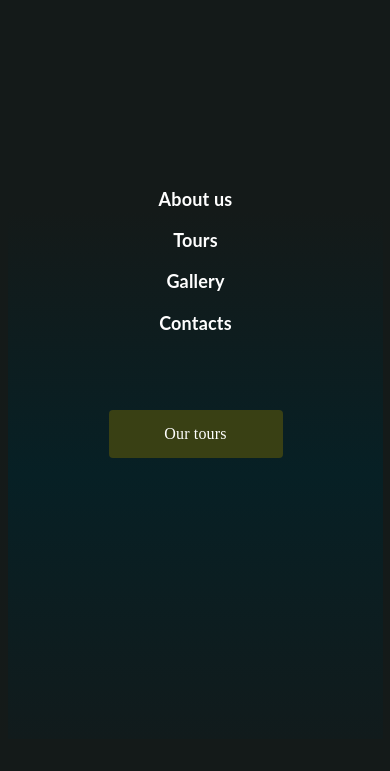
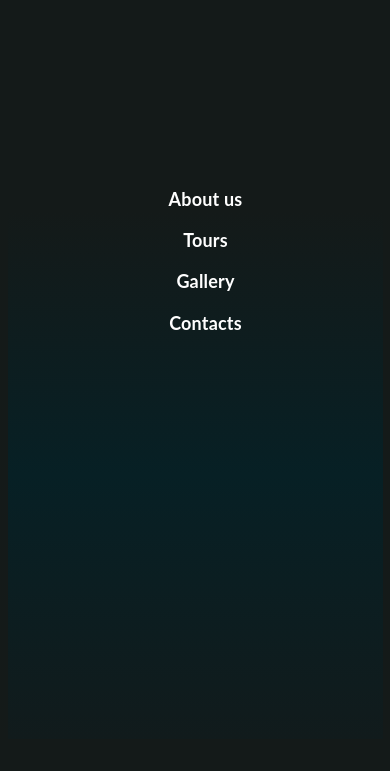
Before and after one commit to VitaliiSmyrnov/Wonders-of-Ukraine, a website built with Vite: page index.html in a window 390 px wide. Both pictures are taken after a click on the button "Menu modal". Shown: the part 73-844 px from the top of the page. Built offline with nearby package versions, Linux system fonts and the light colour scheme; files whose address does not match are found by name.

Commit message:
fix: menu modal fixing

```diff
--- a/src/partials/hero.html
+++ b/src/partials/hero.html
@@ -9,7 +9,7 @@
     Unlock the Wonders of
   </h1>
   <p
-    class="before:bg-mirror relative left-[71px] top-[329px] w-[234px] text-64 before:absolute before:top-[70px] before:z-10 before:-scale-y-100 before:bg-clip-text before:text-transparent before:content-['Ukraine'] md:left-[178px] md:top-[410px] md:w-[468px] md:text-128 md:before:top-[131px] lg:left-[486px] lg:top-[298px]"
+    class="before:bg-mirror relative left-[71px] top-[329px] w-[224px] text-64 before:absolute before:top-[70px] before:z-10 before:-scale-y-100 before:bg-clip-text before:text-transparent before:content-['Ukraine'] md:left-[178px] md:top-[410px] md:w-[448px] md:text-128 md:before:top-[131px] lg:left-[486px] lg:top-[298px]"
   >
     Ukraine
   </p>
--- a/src/partials/menu-modal.html
+++ b/src/partials/menu-modal.html
@@ -1,7 +1,7 @@
 <!-- Menu modal -->
 
 <div
-  class="absolute left-0 top-0 z-20 h-[812px] w-[375px] -translate-y-full overflow-y-auto bg-bg transition-all duration-200 backdrop-hidden md:hidden"
+  class="absolute left-0 top-0 z-50 h-[812px] w-[375px] -translate-y-full overflow-y-auto bg-bg transition-all duration-200 backdrop-hidden md:hidden"
   data-menu
 >
   <div class="flex h-[78px] items-center justify-between p-[16px]">
@@ -33,7 +33,7 @@
   </div>
 
   <ul
-    class="absolute left-[151px] top-[260px] z-40 flex w-[74px] flex-col items-center gap-[16px] font-lato text-18 font-bold"
+    class="absolute left-[151px] top-[260px] z-40 flex w-[94px] flex-col items-center gap-[16px] font-lato text-18 font-bold"
   >
     <li>
       <a href="#about-us" class="transition-all hover:text-white/70"
```
